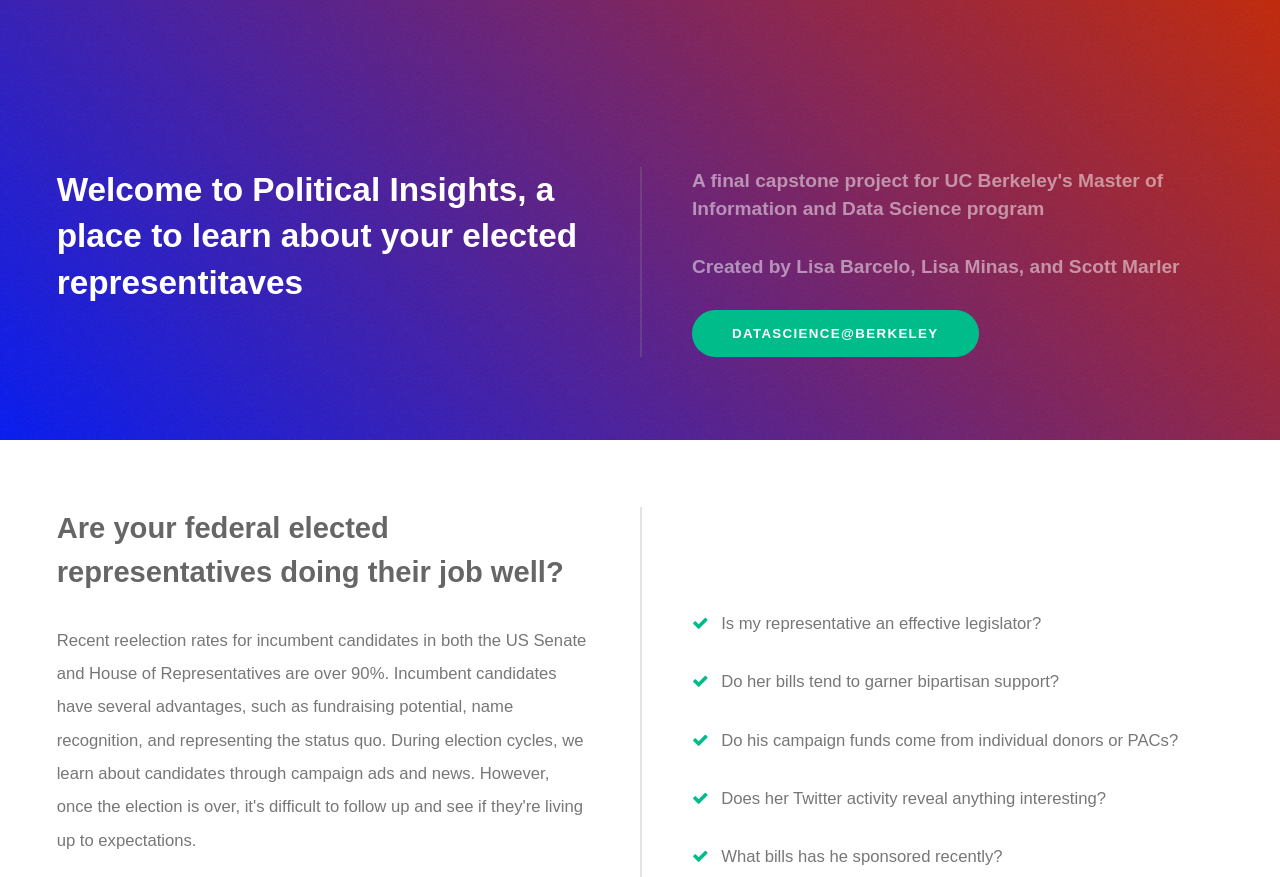
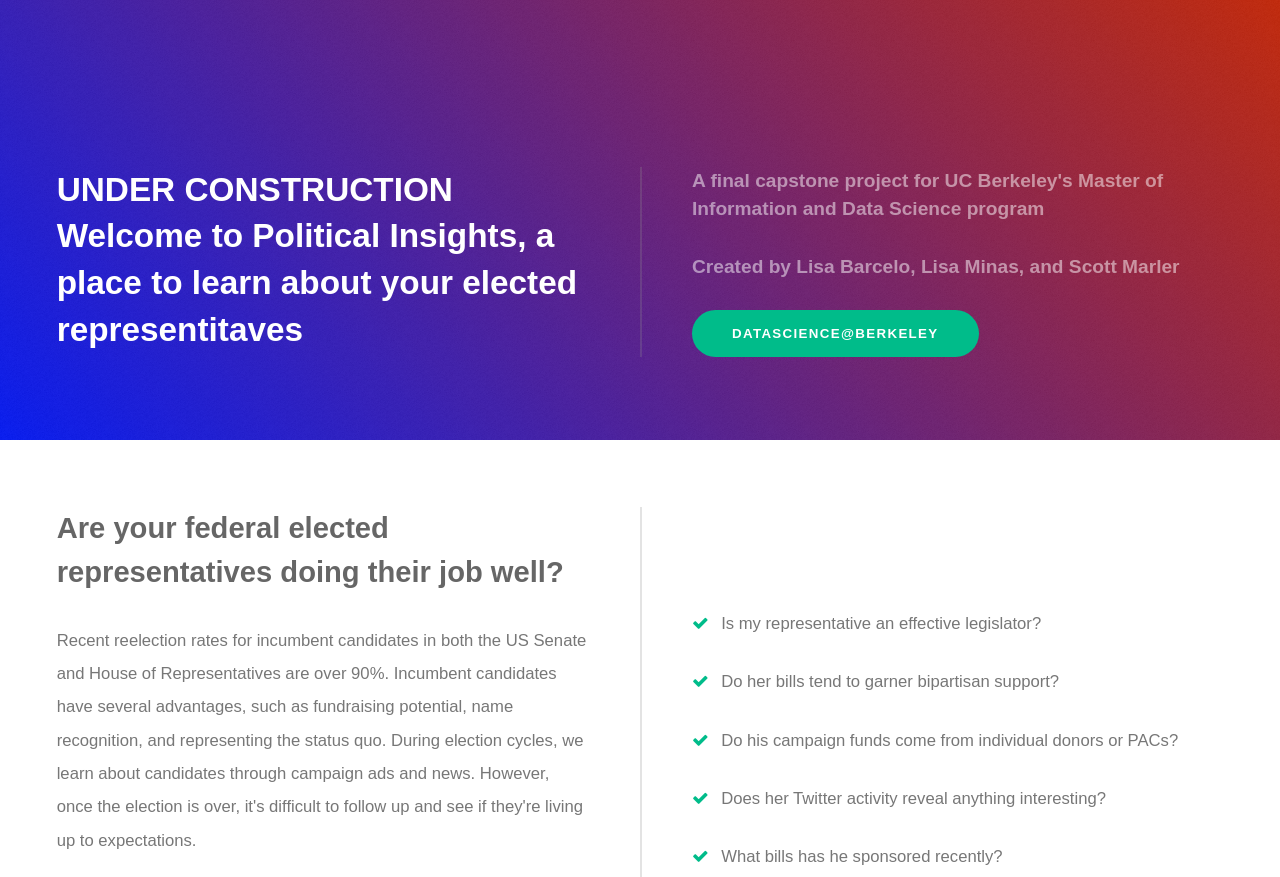
Before and after one commit to scottmarler/politicalinsights, a plain HTML site: page index.html in a window 1280 px wide. Shown: the top 877 px of the page. Drawn offline with Linux system fonts and the light colour scheme.

Commit message:
construction indicator

```diff
--- a/index.html
+++ b/index.html
@@ -6,7 +6,7 @@
 -->
 <html>
 	<head>
-		<title>[UNDER CONSTRUCTION]Political Insights</title>
+		<title>Political Insights</title>
 		<meta charset="utf-8" />
 		<meta name="viewport" content="width=device-width, initial-scale=1" />
 		<!--[if lte IE 8]><script src="assets/js/ie/html5shiv.js"></script><![endif]-->
@@ -19,7 +19,8 @@
 			<section id="banner">
 				<div class="inner split">
 					<section>
-						<h2>Welcome to Political Insights, a place to learn about your elected representitaves</h2>
+						<h2>UNDER CONSTRUCTION</h2>
+                        <h2>Welcome to Political Insights, a place to learn about your elected representitaves</h2>
 					</section>
 					<section>
 						<p>A final capstone project for UC Berkeley's Master of Information and Data Science program</p>
```
